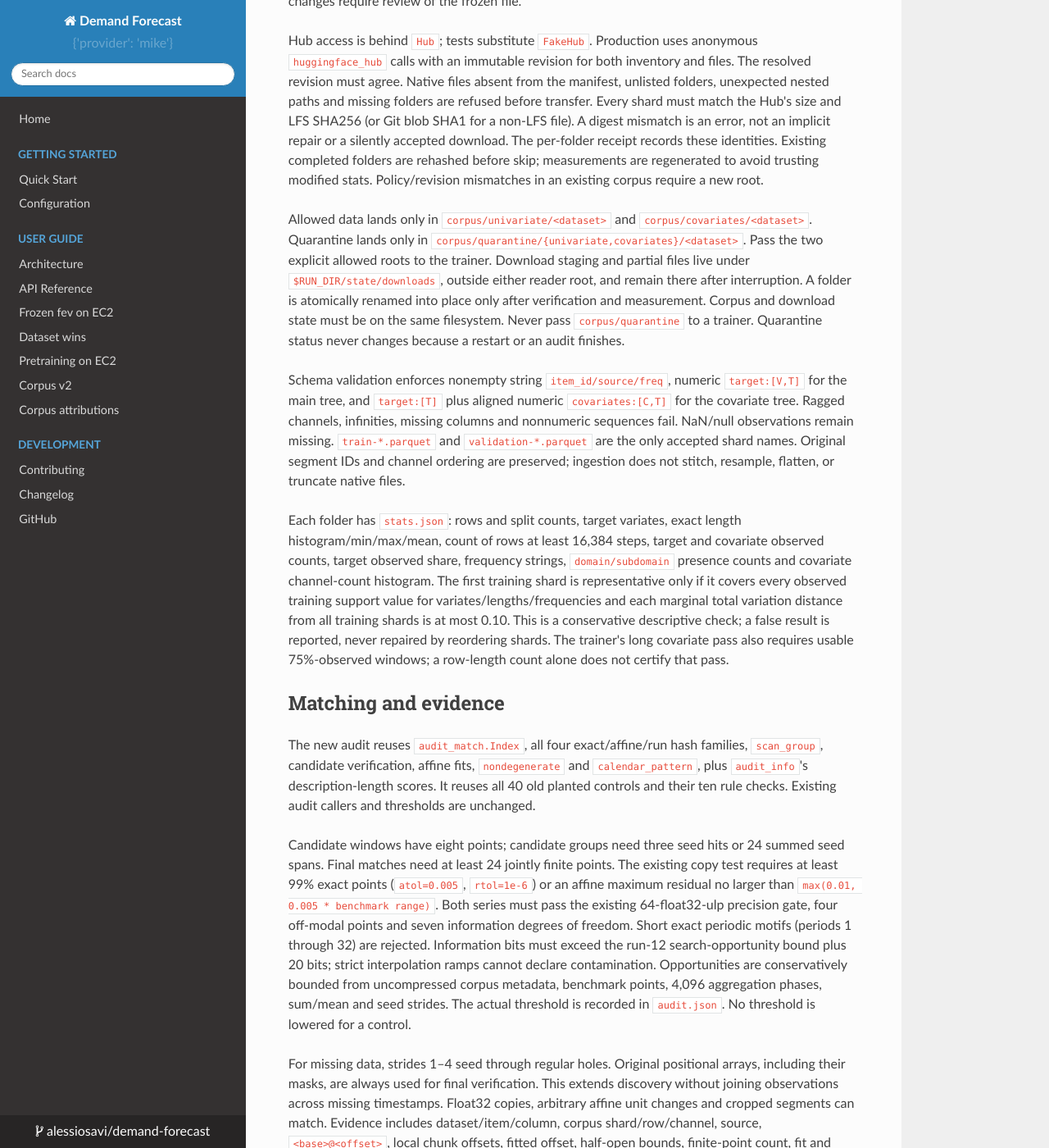
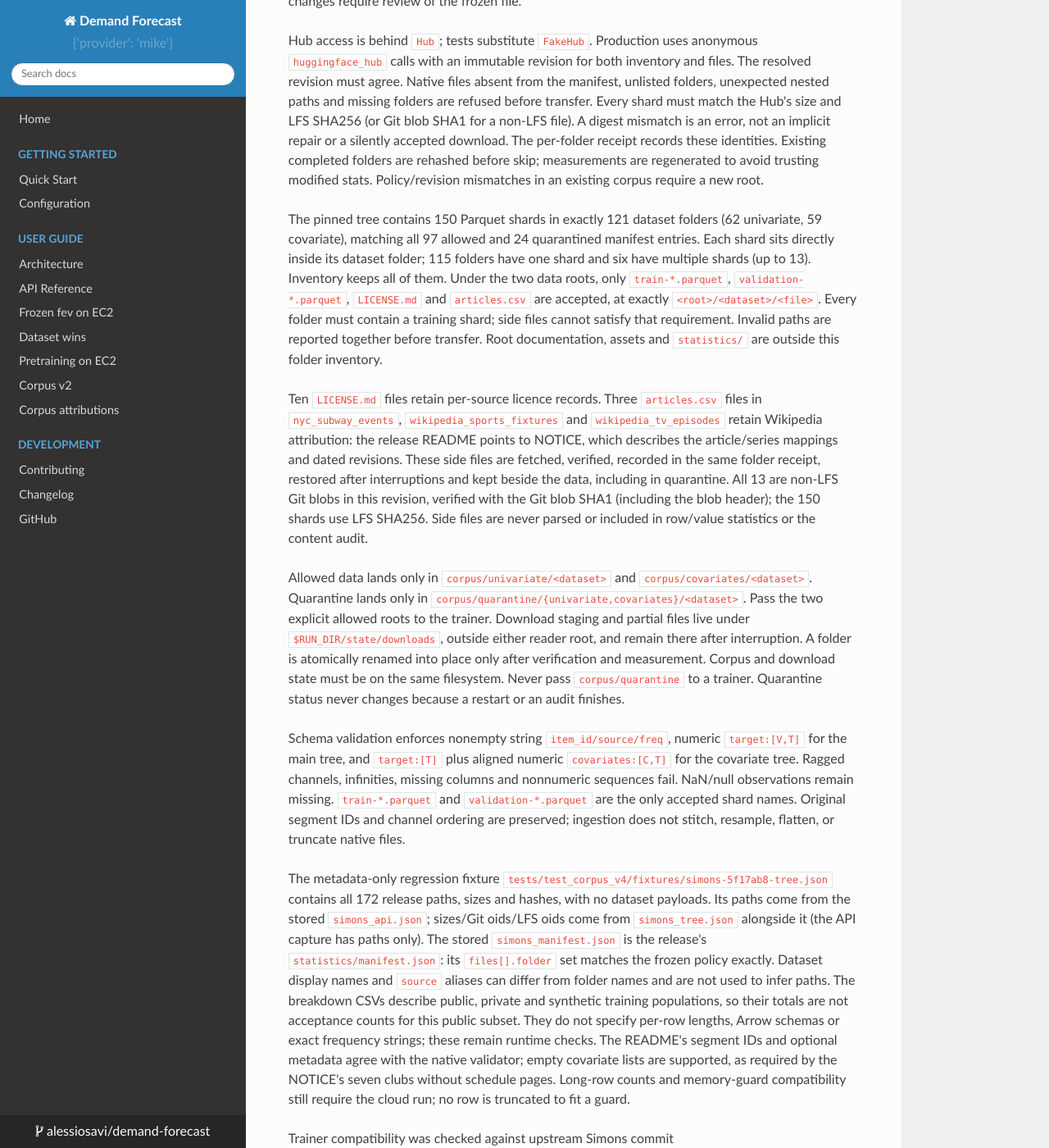
Before and after one commit to alessiosavi/demand-forecast, an MkDocs documentation site: the page built from docs/corpus-v4.md, in a window 1280 px wide and 1400 px high, scrolled down 1007 px. Shown: the whole window at 82% size. Built offline with MkDocs 1.6.1, drawn with Linux system fonts in a browser that asks for light colours; nearby versions of some CDN libraries; some of the changed text lies outside the part shown.

Commit message:
fix(corpus): the fetch accepts the release's real tree (licence and attribution side files)
Second cloud run: the inventory raised on covariates/bcb_focus_inflation/LICENSE.md.
The pinned release has 172 files: 150 train shards exactly two levels deep and,
inside dataset folders, ten LICENSE.md and three articles.csv files (source
licences, Wikipedia attribution and article mappings).

Side files with those two names are now fetched with their folder, hashed,
listed in the folder receipt and kept beside the data; they are never parsed
as series and cannot stand in for a train shard. Anything else unexpected
under the two data roots is still an error, and the error lists every
offending path at once. A fixture with the pinned revision's real paths, sizes
and hashes (no payloads) checks the whole inventory: 121 folders, 97 allowed
and 24 quarantined.

```diff
--- a/docs/corpus-v4.md
+++ b/docs/corpus-v4.md
@@ -54,6 +54,27 @@ identities. Existing completed folders are rehashed before skip; measurements
 are regenerated to avoid trusting modified stats. Policy/revision mismatches in
 an existing corpus require a new root.
 
+The pinned tree contains 150 Parquet shards in exactly 121 dataset folders
+(62 univariate, 59 covariate), matching all 97 allowed and 24 quarantined
+manifest entries. Each shard sits directly inside its dataset folder; 115
+folders have one shard and six have multiple shards (up to 13). Inventory keeps
+all of them. Under the two data roots, only `train-*.parquet`,
+`validation-*.parquet`, `LICENSE.md` and `articles.csv` are accepted, at exactly
+`<root>/<dataset>/<file>`. Every folder must contain a training shard; side
+files cannot satisfy that requirement. Invalid paths are reported together
+before transfer. Root documentation, assets and `statistics/` are outside this
+folder inventory.
+
+Ten `LICENSE.md` files retain per-source licence records. Three `articles.csv`
+files in `nyc_subway_events`, `wikipedia_sports_fixtures` and
+`wikipedia_tv_episodes` retain Wikipedia attribution: the release README points
+to NOTICE, which describes the article/series mappings and dated revisions.
+These side files are fetched, verified, recorded in the same folder receipt,
+restored after interruptions and kept beside the data, including in quarantine.
+All 13 are non-LFS Git blobs in this revision, verified with the Git blob SHA1
+(including the blob header); the 150 shards use LFS SHA256. Side files are never
+parsed or included in row/value statistics or the content audit.
+
 Allowed data lands only in `corpus/univariate/<dataset>` and
 `corpus/covariates/<dataset>`. Quarantine lands only in
 `corpus/quarantine/{univariate,covariates}/<dataset>`. Pass the two explicit
@@ -71,6 +92,31 @@ columns and nonnumeric sequences fail. NaN/null observations remain missing.
 `train-*.parquet` and `validation-*.parquet` are the only accepted shard names.
 Original segment IDs and channel ordering are preserved; ingestion does not
 stitch, resample, flatten, or truncate native files.
+
+The metadata-only regression fixture
+`tests/test_corpus_v4/fixtures/simons-5f17ab8-tree.json` contains all 172 release
+paths, sizes and hashes, with no dataset payloads. Its paths come from the stored
+`simons_api.json`; sizes/Git oids/LFS oids come from `simons_tree.json` alongside
+it (the API capture has paths only). The stored `simons_manifest.json` is the
+release's `statistics/manifest.json`: its `files[].folder` set matches the
+frozen policy exactly. Dataset display names and `source` aliases can differ
+from folder names and are not used to infer paths. The breakdown CSVs describe
+public, private and synthetic training populations, so their totals are not
+acceptance counts for this public subset. They do not specify per-row lengths,
+Arrow schemas or exact frequency strings; these remain runtime checks. The
+README's segment IDs and optional metadata agree with the native validator;
+empty covariate lists are supported, as required by the NOTICE's seven clubs
+without schedule pages. Long-row counts and memory-guard compatibility still
+require the cloud run; no row is truncated to fit a guard.
+
+Trainer compatibility was checked against upstream Simons commit
+`8e338e915d26c8960713889ef12ab1cf5c08d591`:
+`src/simons/training/data.py::corpus_files` selects only
+`<split>-*.parquet` in the supplied root or one dataset directory below it and
+rejects deeper Parquet nesting. The covariate loader in
+`src/simons/training/covariates/windows.py` uses the same selector. Licence,
+attribution, receipt and statistics files therefore cannot enter either loader.
+Supply the explicit `univariate/` and `covariates/` roots described above.
 
 Each folder has `stats.json`: rows and split counts, target variates, exact
 length histogram/min/max/mean, count of rows at least 16,384 steps, target and
```
Also changed, not shown: 3 other files.
